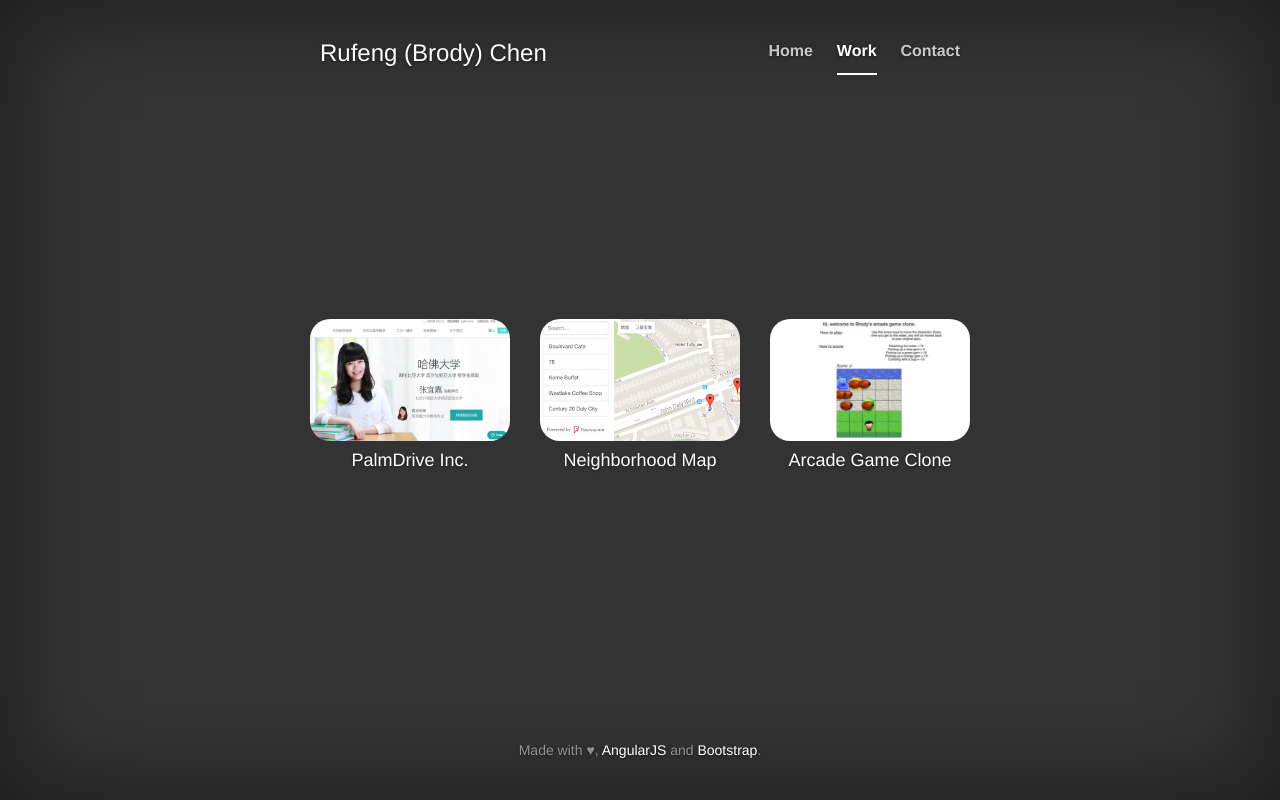
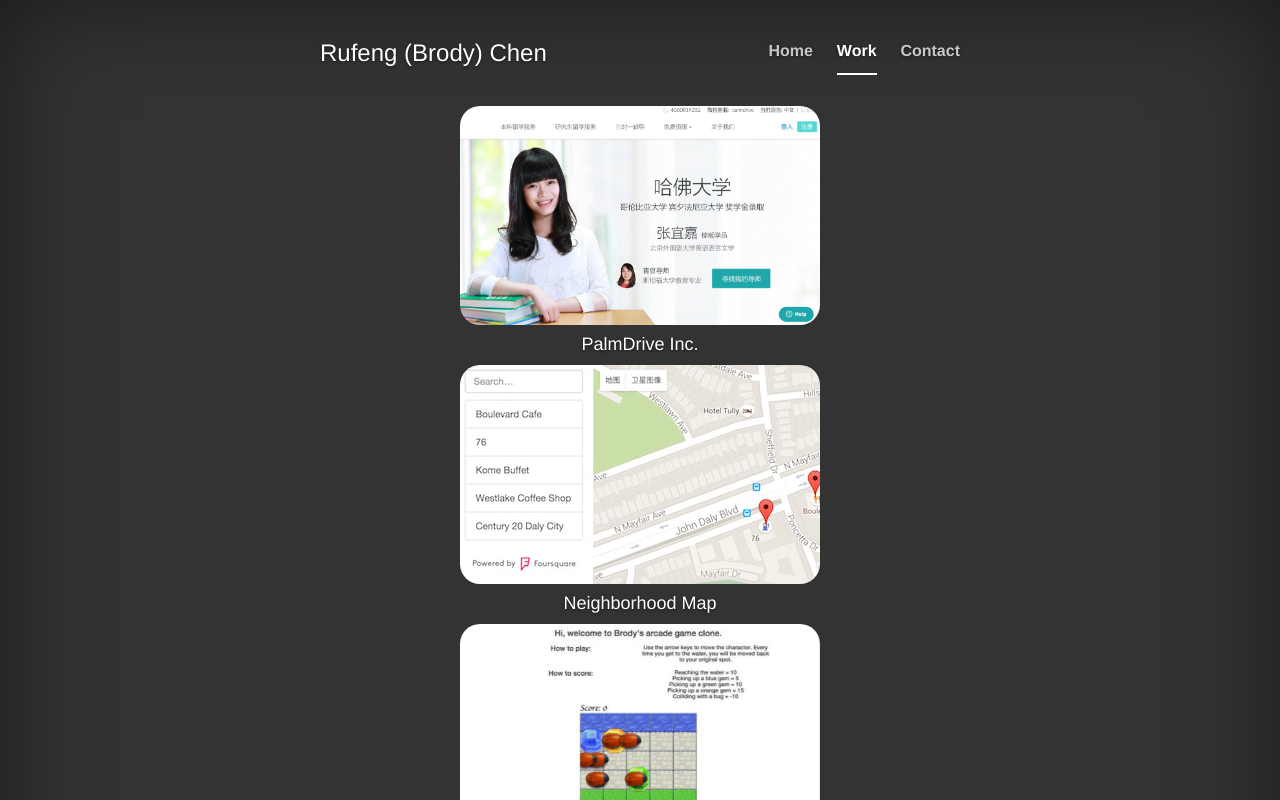
Before and after one commit to dbhkhk/dbhkhk.github.io, a plain HTML site: page index.html in a window 1280 px wide. Both pictures are taken after a click on the link "Work". Shown: the top 800 px of the page. Drawn offline with Linux system fonts and the light colour scheme.

Commit message:
change work examples in vertical align

```diff
--- a/css/cover.css
+++ b/css/cover.css
@@ -134,19 +134,19 @@ body {
 
 @media (min-width: 768px) {
   /* Pull out the header and footer */
-  .masthead {
+/*  .masthead {
     position: fixed;
     top: 0;
   }
   .mastfoot {
     position: fixed;
     bottom: 0;
-  }
+  }*/
   /* Start the vertical centering */
-  .site-wrapper-inner {
+/*  .site-wrapper-inner {
     vertical-align: middle;
   }
-  /* Handle the widths */
+*/  /* Handle the widths */
   .masthead,
   .mastfoot,
   .cover-container {
--- a/css/main.css
+++ b/css/main.css
@@ -20,7 +20,11 @@
 }
 
 @media (min-width: 768px) {
+  .masthead {
+    margin-bottom: 30px;
+  }
+
   .app-pic {
-    max-width: 100%;
+    max-width: 360px;
   }
 }
--- a/index.html
+++ b/index.html
@@ -46,8 +46,7 @@
           </div>
 
           <div class="inner cover" ng-if="selectedPage === 'work'">
-            <div class="row text-center">
-              <div class="col-md-4 col-sm-4" ng-repeat="work in works">
+            <div class="row text-center" ng-repeat="work in works">
                 <a href="{{work.url}}" target="_blank">
                   <img class="app-pic img-responsive"
                   src="{{work.img}}" alt="{{work.name}}">
@@ -55,7 +54,6 @@
                 <a href="{{work.url}}" target="_blank">
                   <h4>{{work.name}}</h4>
                 </a>
-              </div>
             </div>
           </div>
 
```
